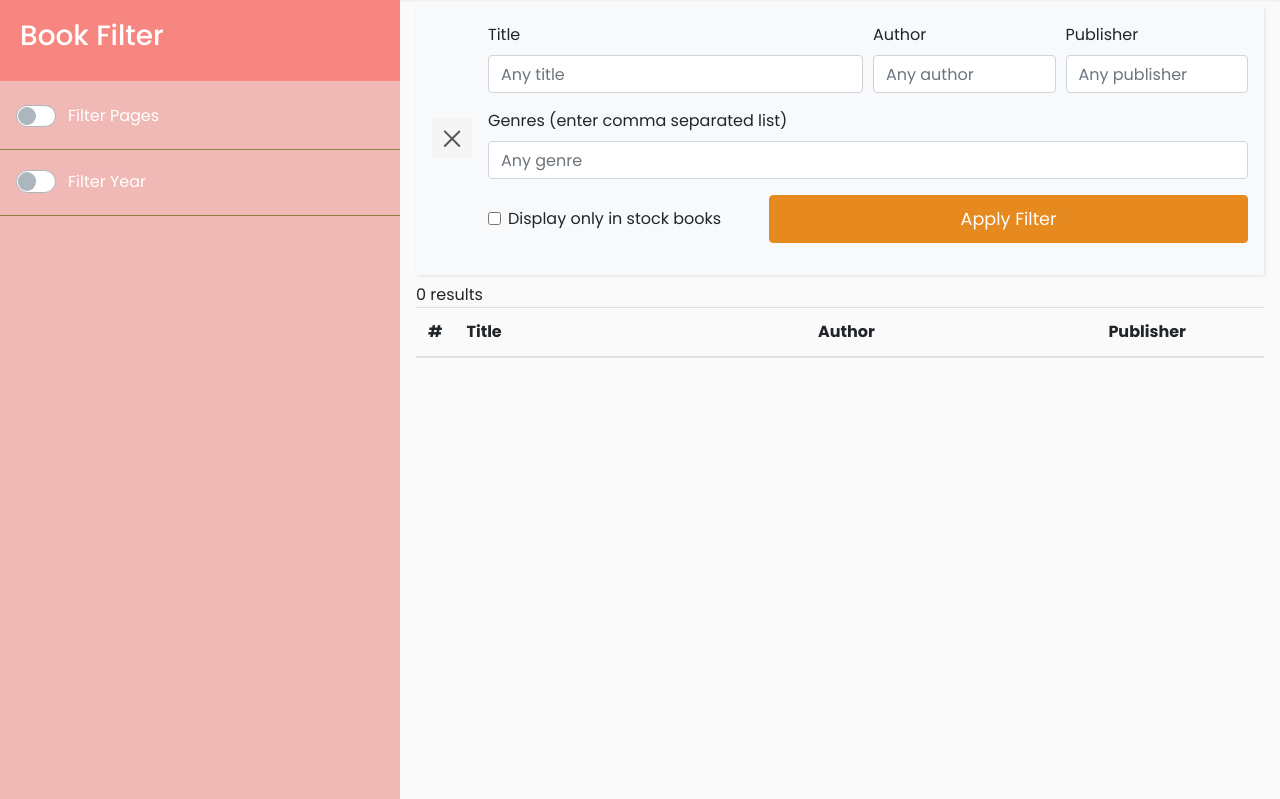
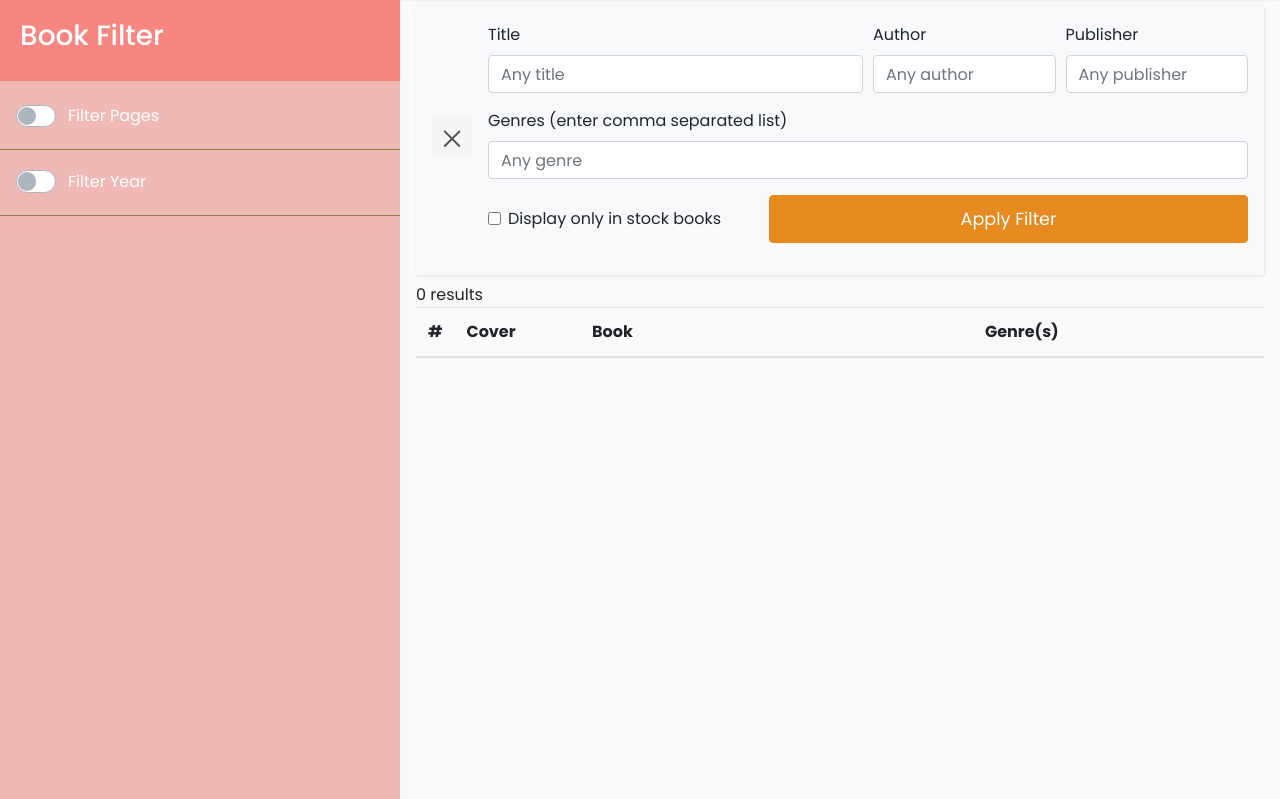
Before and after one commit to mtry99/GetBooked, a PHP site: page /book.php in a window 1280 px wide. Shown: the part 57-856 px from the top of the page. Run offline with PHP 8.4, Linux system fonts and the light colour scheme; tables that the repository leaves empty hold one stand-in row (values such as "Sample post"); lists and menus that the app fills with data are empty; some libraries are stand-ins or nearby versions.

Commit message:
more css, and even covers

```diff
--- a/book.css
+++ b/book.css
@@ -345,3 +345,22 @@ input[type=number] {
 .book-table tbody tr:nth-child(even):hover {
     background-color: #ffd5a2;
 }
+
+.book-table-bold {
+    font-weight: bold;
+}
+
+.badge {
+    color: white;
+}
+
+.badge:hover {
+    background-color: white !important;
+}
+
+.cover-image {
+    width:100%;
+    max-height:100%;
+    object-fit: contain;
+    overflow: hidden;
+}
--- a/book.js
+++ b/book.js
@@ -60,6 +60,19 @@ $(document).ready(function () {
     $("#input-publisher").val(book_filter["publisher"]);
     $("#input-genre").val(book_filter["genre"]);
 
+    $('.cover-image').each(function(i, obj) {
+        let book_og_key = obj.id.split('-')[1];
+        obj.onload = function() {
+            //console.log(this.naturalWidth, this.naturalHeight);
+            if(this.naturalWidth + this.naturalHeight === 2) {
+                obj.src = "no_cover.jpg";
+            }
+        };
+        obj.onerror = function() {
+            obj.src = "no_cover.jpg";
+        };
+        obj.src = "http://covers.openlibrary.org/b/olid/" + book_og_key + "-M.jpg";
+    });
 });
 
 function apply_filter() {
@@ -150,3 +163,9 @@ function publisher_clicked(id) {
 
     return false;
 }
+
+function genre_clicked(id) {
+    console.log("genre_clicked: " + id);
+
+    return false;
+}
--- a/book.php
+++ b/book.php
@@ -20,6 +20,67 @@ $book_filter["page_max"] = isset($_GET["page_max"]) ? $_GET["page_max"] : "1200"
 $book_filter["year_on"] = isset($_GET["year_on"]) ? $_GET["year_on"] : "false";
 $book_filter["year_min"] = isset($_GET["year_min"]) ? $_GET["year_min"] : "1900";
 $book_filter["year_max"] = isset($_GET["year_max"]) ? $_GET["year_max"] : "2021";
+
+function ColorHSLToRGB($h, $s, $l){
+
+    $r = $l;
+    $g = $l;
+    $b = $l;
+    $v = ($l <= 0.5) ? ($l * (1.0 + $s)) : ($l + $s - $l * $s);
+    if ($v > 0){
+          $m;
+          $sv;
+          $sextant;
+          $fract;
+          $vsf;
+          $mid1;
+          $mid2;
+
+          $m = $l + $l - $v;
+          $sv = ($v - $m ) / $v;
+          $h *= 6.0;
+          $sextant = floor($h);
+          $fract = $h - $sextant;
+          $vsf = $v * $sv * $fract;
+          $mid1 = $m + $vsf;
+          $mid2 = $v - $vsf;
+
+          switch ($sextant)
+          {
+                case 0:
+                      $r = $v;
+                      $g = $mid1;
+                      $b = $m;
+                      break;
+                case 1:
+                      $r = $mid2;
+                      $g = $v;
+                      $b = $m;
+                      break;
+                case 2:
+                      $r = $m;
+                      $g = $v;
+                      $b = $mid1;
+                      break;
+                case 3:
+                      $r = $m;
+                      $g = $mid2;
+                      $b = $v;
+                      break;
+                case 4:
+                      $r = $mid1;
+                      $g = $m;
+                      $b = $v;
+                      break;
+                case 5:
+                      $r = $v;
+                      $g = $m;
+                      $b = $mid2;
+                      break;
+          }
+    }
+    return "rgb(".($r * 255.0).",".($g * 255.0).",".($b * 255.0).")";
+}
 
 //var_dump($book_filter);
 
@@ -200,9 +261,9 @@ $book_filter["year_max"] = isset($_GET["year_max"]) ? $_GET["year_max"] : "2021"
             <thead>
                 <tr>
                 <th scope="col" style="width: 2.5%">#</th>
-                <th scope="col" style="width: 42.5%">Title</th>
-                <th scope="col" style="width: 35%">Author</th>
-                <th scope="col" style="width: 20%">Publisher</th>
+                <th scope="col" style="width: 15%">Cover</th>
+                <th scope="col" style="width: 47.5%">Book</th>
+                <th scope="col" style="width: 35%">Genre(s)</th>
                 </tr>
             </thead>
             <tbody>
@@ -210,9 +271,9 @@ $book_filter["year_max"] = isset($_GET["year_max"]) ? $_GET["year_max"] : "2021"
                 <?php
 
                 $sql = '-- select grouped details of 10 books --
-                SELECT c.book_id, c.title, c.author, GROUP_CONCAT(g.genre_id, ":", g.name ORDER BY g.name separator "," ) as genre, p.publisher_id, p.name as "publisher_name"
+                SELECT c.original_key, c.isbn, c.number_of_pages, c.language, c.publish_year, c.book_id, c.title, c.author, GROUP_CONCAT(g.genre_id, ":", g.name ORDER BY g.name separator "," ) as genre, p.publisher_id, p.name as "publisher_name"
                 FROM
-                    (SELECT b.book_id, b.title, b.publisher_id, GROUP_CONCAT(a.author_id, ":", a.name ORDER BY a.name separator "," ) as author
+                    (SELECT b.original_key, b.isbn, b.number_of_pages, b.language, b.publish_year, b.book_id, b.title, b.publisher_id, GROUP_CONCAT(a.author_id, ":", a.name ORDER BY a.name separator "," ) as author
                     FROM
                         (SELECT * FROM book) as b
                         LEFT JOIN book_author ba ON b.book_id = ba.book_id
@@ -222,7 +283,7 @@ $book_filter["year_max"] = isset($_GET["year_max"]) ? $_GET["year_max"] : "2021"
                 LEFT JOIN genre g ON bg.genre_id  = g.genre_id
                 LEFT JOIN publisher p ON p.publisher_id  = c.publisher_id
                 GROUP BY c.book_id
-                ORDER BY c.book_id LIMIT 54, 10;';
+                ORDER BY c.book_id LIMIT 54, 25;';
 
                 $result = $conn->query($sql);
 
@@ -232,11 +293,14 @@ $book_filter["year_max"] = isset($_GET["year_max"]) ? $_GET["year_max"] : "2021"
 
                         echo '<tr><th scope="row">';
                         echo $row["book_id"];
-                        echo '</th><td><a href="#" onclick="return title_clicked(';
+                        echo '</th><td><img id="cover-';
+                        echo $row["original_key"];
+                        echo '" class="cover-image" src="no_cover.jpg">';
+                        echo '</td><td><span class="book-table-bold">Title: </span><a href="#" onclick="return title_clicked(';
                         echo $row["book_id"];
                         echo ')">';
                         echo $row["title"];
-                        echo '</a></td><td>';
+                        echo '</a><br><span class="book-table-bold">Author(s): </span>';
                         $author_array = explode(',', $row["author"]);
                         foreach($author_array as $i => $author) {
 
@@ -252,13 +316,35 @@ $book_filter["year_max"] = isset($_GET["year_max"]) ? $_GET["year_max"] : "2021"
                             echo $author_array_array[1];
                             echo '</a>';
                         }
-                        echo '</td><td><a href="#" onclick="return publisher_clicked(';
+                        echo '<br><span class="book-table-bold">Publisher: </span><a href="#" onclick="return publisher_clicked(';
                         echo $row["publisher_id"];
                         echo ')">';
                         echo $row["publisher_name"];
-                        echo '</a></td>';
-                        echo 'sgsdgsdgsdg';
-                        echo '</tr>';
+                        echo ' (';
+                        echo $row["publish_year"];
+                        echo ')</a><br><span class="book-table-bold">ISBN: </span>';
+                        echo $row["isbn"];
+                        echo '<span class="book-table-bold"> Language: </span>';
+                        echo $row["language"];
+                        echo '</td><td>';
+                        $genre_array = explode(',', $row["genre"]);
+                        foreach($genre_array as $i => $genre) {
+
+                            $genre_array_array = explode(':', $genre);
+
+                            if($i !== 0) {
+                                echo ' ';
+                            }
+
+                            echo '<a href="#" class="badge" onclick="return genre_clicked(';
+                            echo $genre_array_array[0];
+                            echo ')" style="background-color: ';
+                            echo ColorHSLToRGB(($genre_array_array[0]*1049)%360/360,0.8,0.6);
+                            echo ';">';
+                            echo $genre_array_array[1];
+                            echo '</a>';
+                        }
+                        echo '</td></tr>';
                     }
                 } else {
                     echo "0 results";
--- a/import-data/test-import-db.sql
+++ b/import-data/test-import-db.sql
@@ -130,9 +130,9 @@ FROM
 ORDER BY b.book_id;
 
 -- select grouped details of 10 books --
-SELECT c.book_id, c.title, c.author, GROUP_CONCAT(g.genre_id, ":", g.name ORDER BY g.name separator "," ) as genre, p.publisher_id, p.name as "publisher_name"
+SELECT c.original_key, c.isbn, c.number_of_pages, c.language, c.publish_year, c.book_id, c.title, c.author, GROUP_CONCAT(g.genre_id, ":", g.name ORDER BY g.name separator "," ) as genre, p.publisher_id, p.name as "publisher_name"
 FROM
-    (SELECT b.book_id, b.title, b.publisher_id, GROUP_CONCAT(a.author_id, ":", a.name ORDER BY a.name separator "," ) as author
+    (SELECT b.original_key, b.isbn, b.number_of_pages, b.language, b.publish_year, b.book_id, b.title, b.publisher_id, GROUP_CONCAT(a.author_id, ":", a.name ORDER BY a.name separator "," ) as author
     FROM
         (SELECT * FROM book) as b
         LEFT JOIN book_author ba ON b.book_id = ba.book_id
@@ -142,4 +142,4 @@ LEFT JOIN book_genre bg ON c.book_id = bg.book_id
 LEFT JOIN genre g ON bg.genre_id  = g.genre_id
 LEFT JOIN publisher p ON p.publisher_id  = c.publisher_id
 GROUP BY c.book_id
-ORDER BY c.book_id LIMIT 10;
+ORDER BY c.book_id LIMIT 54, 25;
```
Also changed, not shown: no_cover.jpg (added).
